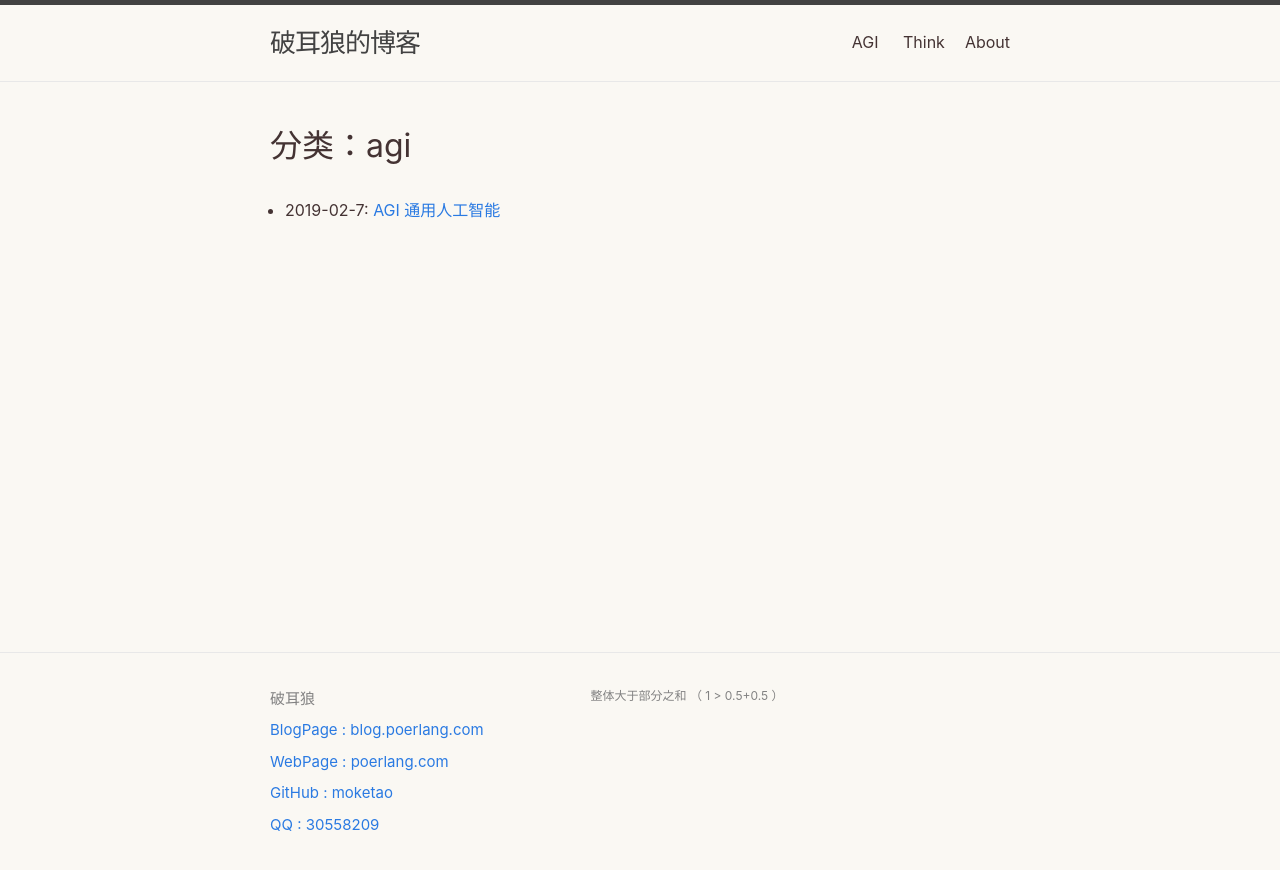
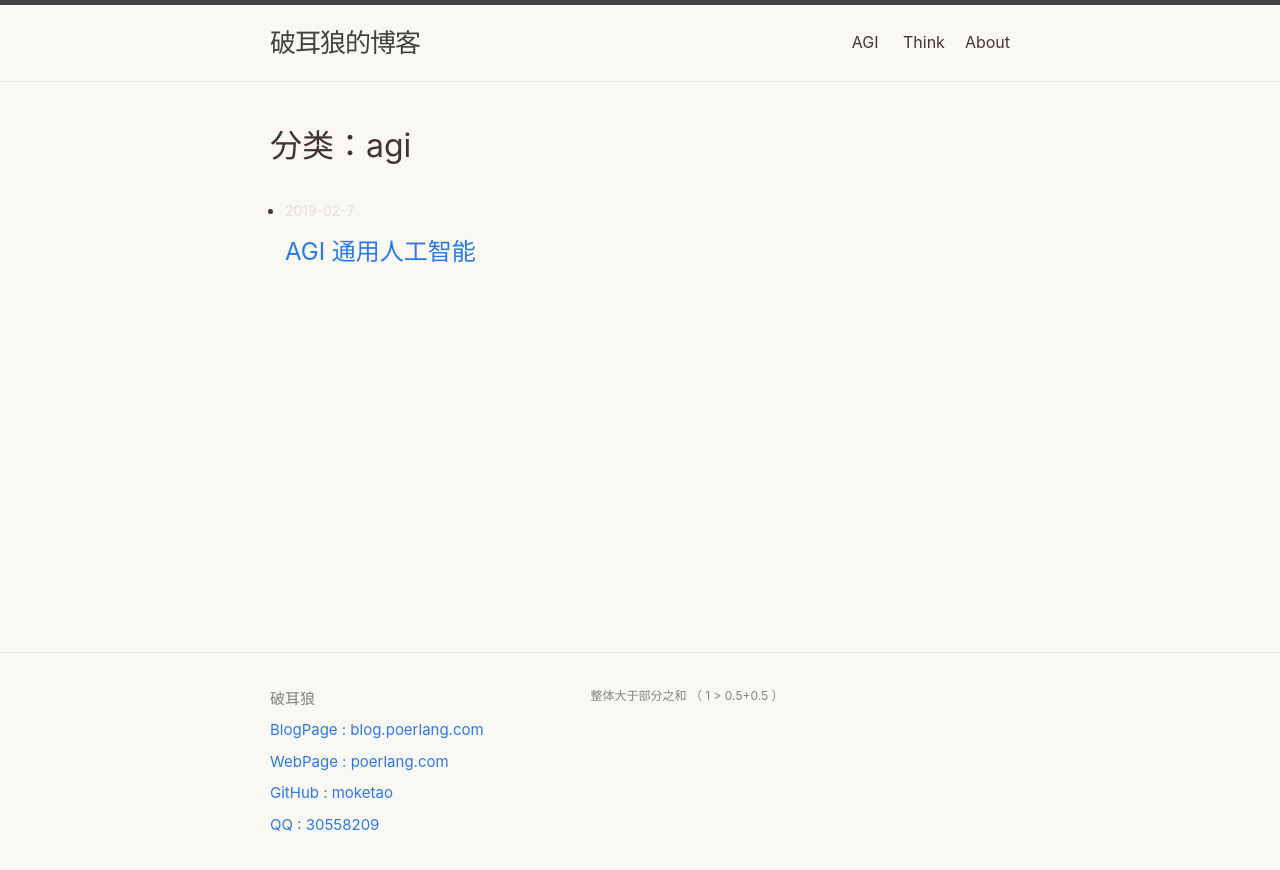
Before and after one commit to moketao/blog, a Jekyll site: the page built from tags/agi/index.html, in a window 1280 px wide. Shown: the top 870 px of the page. Built offline with Jekyll 4.4.1, drawn with Linux system fonts in a browser that asks for light colours.

Commit message:
Update tagpage.html

```diff
--- a/_layouts/tagpage.html
+++ b/_layouts/tagpage.html
@@ -7,7 +7,10 @@ layout: default
 <ul>
 {% for post in site.tags[page.tag] %}
   <li>
-    {{ post.date | date: date_format }}: <a href="{{ post.url }}">{{ post.title }}</a>
+    <span class="post-meta">{{ post.date | date: date_format }}</span>
+    <h3>
+       <a class="post-link" href="{{ post.url | relative_url }}">{{ post.title | escape }}</a>
+    </h3>
   </li>
 {% endfor %}
 </ul>
```
